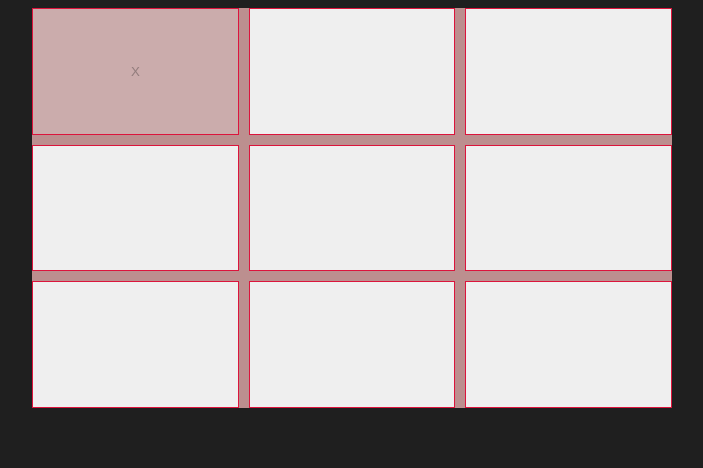
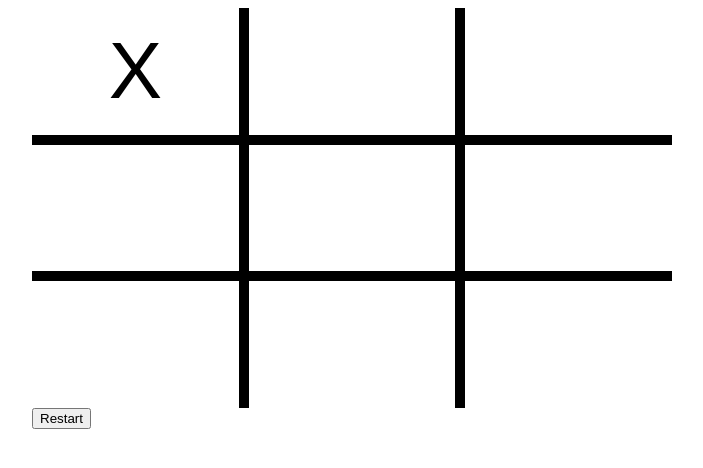
Before and after one commit to koloseki/tic_tac_toe, a plain HTML site: page index.html in a window 1280 px wide. Both pictures are taken after a click on the button 423 px from the left and 71 px from the top of the page. Shown: the whole page, without its empty margins (288-991 px from the left). Drawn offline with Linux system fonts and the light colour scheme.

Commit message:
Added a reset button , and it's now possible to win

```diff
--- a/index.html
+++ b/index.html
@@ -25,6 +25,7 @@
             <button class="square" id="button_7" onclick="clicked(7)"></button>
             <button class="square" id="button_8" onclick="clicked(8)"></button>
         </div>
+        <button onclick="reset()">Restart</button>
 
     </main>
 
--- a/script.js
+++ b/script.js
@@ -2,24 +2,81 @@ let gameBoard = {
     board: ["", "", "", "", "", "", "", "", ""],
 };
 
-let player = (name, symbol) => {
-    return {name, symbol};
+function Player(name, symbol){
+    this.name = name
+    this.symbol= symbol
 }
 
+
+let player1 = new Player("Player 1", "X");
+let player2 = new Player("Player 2", "O");
+
 let i = 0;
+let gameOver = false;
+
 
 function clicked(x){
-   console.log(x);
-   gameBoard.board[x] = "X";
-    console.log(gameBoard.board);
-    document.querySelector(`#button_${x}`).innerHTML = "X";
+    console.log(x);
+    let currentPlayer = i % 2 === 0 ? player1 : player2;
+
+    gameBoard.board[x] = currentPlayer.symbol;
+    document.querySelector(`#button_${x}`).innerHTML = currentPlayer.symbol;
     document.querySelector(`#button_${x}`).disabled = true;
 
-    if (i % 2 ){
-        gameBoard.board[x] = "O";
-        document.querySelector(`#button_${x}`).innerHTML = "O";
-        document.querySelector(`#button_${x}`).disabled = true;
+    let winner = checkWin(currentPlayer);
+    if (winner) {
+        console.log(`${winner.name} wygrał!`);
+        gameOver = true;
+        // dalsze akcje po wygranej
+    } else {
+        console.log("Gra nadal trwa.");
+        // dalsze akcje po każdym ruchu
     }
-    i++
+
+    if (gameOver) {
+        // zablokowanie wszystkich przycisków na planszy
+        let buttons = document.querySelectorAll(".square");
+        buttons.forEach(button => button.disabled = true);
+    }
+
+    i++;
+}
+
+
+function checkWin(currentPlayer) {
+    let symbol = currentPlayer.symbol;
+
+    // sprawdzenie wierszy
+    for (let i = 0; i < 9; i += 3) {
+        if (gameBoard.board[i] === symbol && gameBoard.board[i+1] === symbol && gameBoard.board[i+2] === symbol) {
+            return currentPlayer;
+        }
+    }
+
+    // sprawdzenie kolumn
+    for (let i = 0; i < 3; i++) {
+        if (gameBoard.board[i] === symbol && gameBoard.board[i+3] === symbol && gameBoard.board[i+6] === symbol) {
+            return currentPlayer;
+        }
+    }
+
+    // sprawdzenie przekątnych
+    if (gameBoard.board[0] === symbol && gameBoard.board[4] === symbol && gameBoard.board[8] === symbol) {
+        return currentPlayer;
+    }
+
+    if (gameBoard.board[2] === symbol && gameBoard.board[4] === symbol && gameBoard.board[6] === symbol) {
+        return currentPlayer;
+    }
+
+    return null;
+}
+
+function reset(){
+    gameBoard.board = ["", "", "", "", "", "", "", "", ""];
+    gameOver = false;
+    let buttons = document.querySelectorAll(".square");
+    buttons.forEach(button => button.disabled = false);
+    buttons.forEach(square => {square.innerHTML = '';});
 
 }
--- a/style.css
+++ b/style.css
@@ -1,5 +1,5 @@
 body{
-    background-color: #1f1f1f;
+    background-color: white;
     display: flex;
     justify-content: center;
     align-items: center;
@@ -7,17 +7,19 @@ body{
 
 
 .container{
-    background-color: rosybrown;
+    background-color: black;
     display: grid;
-    grid-template-columns: 1fr 1fr 1fr;
+    grid-template-columns: repeat(3,minmax(100px,1fr));
     grid-template-rows: 1fr 1fr 1fr;
     grid-gap: 10px;
     height: 50vh;
     width: 50vw;
 }
 
-
-
 .container > button{
-    border:1px solid crimson;
+    background-color: white;
+    border: none;
+    color: black;
+    cursor: pointer;
+    font-size: 5rem;
 }
```
